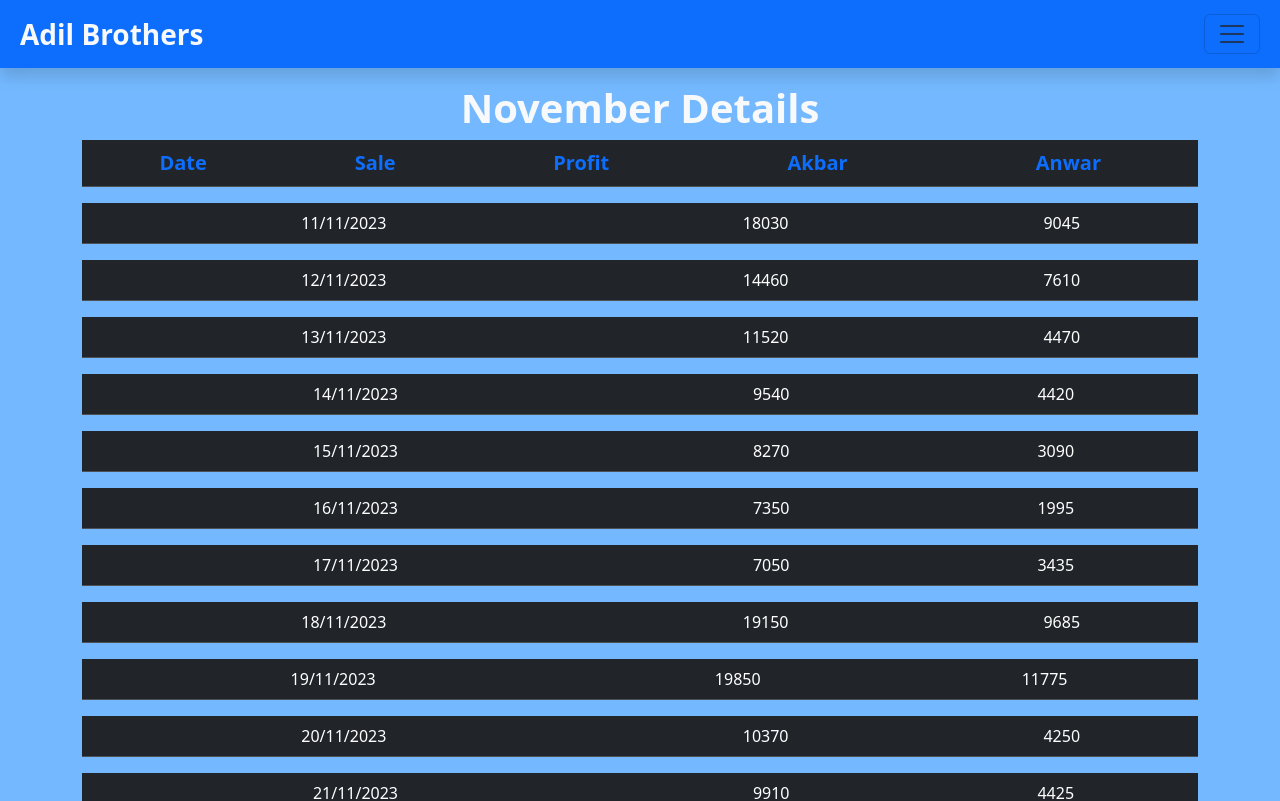
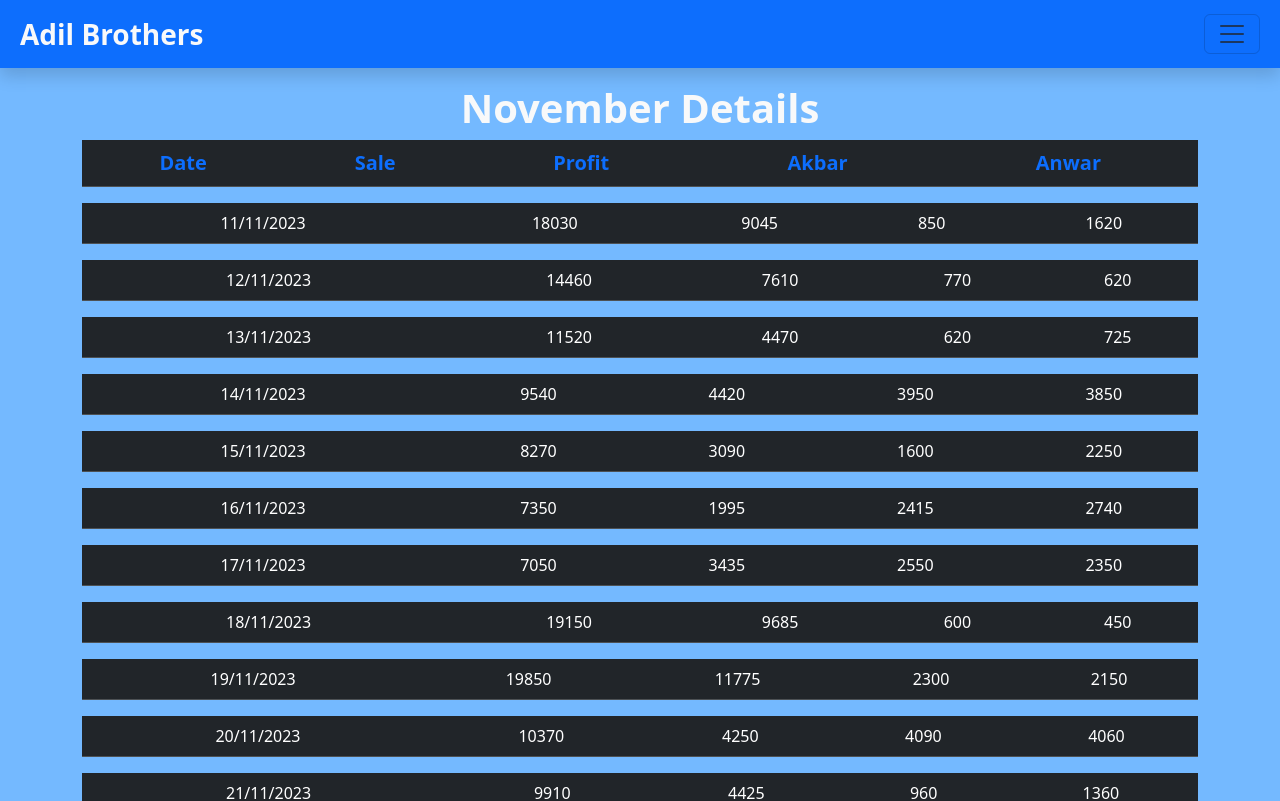
Before and after one commit to digitalrehman/Bussiness-Managment, a React (Vite) app: page /NovKarLoop in a window 1280 px wide. Shown: the top 801 px of the page. Built offline with nearby package versions, Linux system fonts and the light colour scheme.

Commit message:
Update NovKarachi_2023.jsx

```diff
--- a/src/Componentes/Nov Karachi/NovKarachi_2023.jsx
+++ b/src/Componentes/Nov Karachi/NovKarachi_2023.jsx
@@ -1,7 +1,7 @@
 import React from "react";
 
 const NovKarachi_2023 = (props) => {
-  let { date, sale, profit } = props.data;
+  let { date, sale, profit, Akbar, Anwar } = props.data;
   return (
     <>
       <table className="table table-dark table-hover text-center">
@@ -10,6 +10,8 @@ const NovKarachi_2023 = (props) => {
             <td scope="row">{date}</td>
             <td scope="row">{sale}</td>
             <td scope="row">{profit}</td>
+            <td scope="row">{Akbar}</td>
+            <td scope="row">{Anwar}</td>
           </tr>
         </tbody>
       </table>
```
